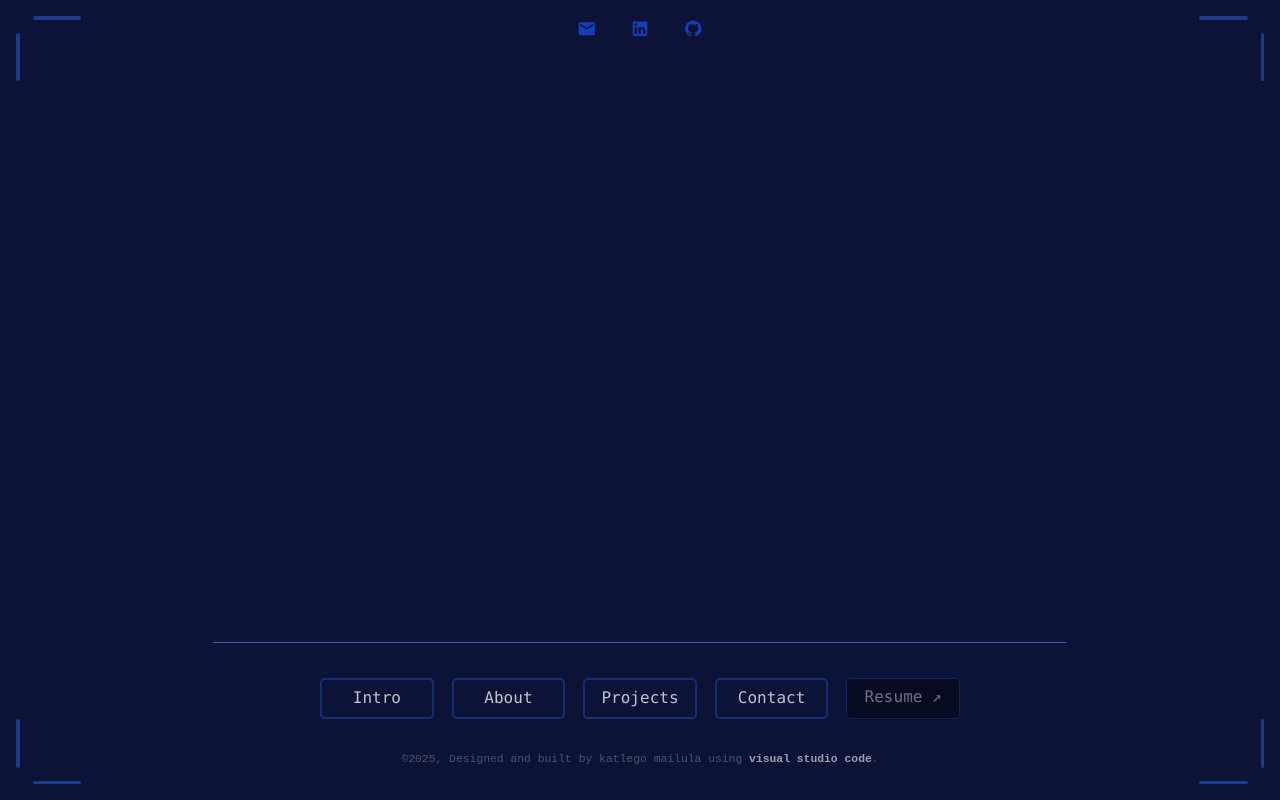
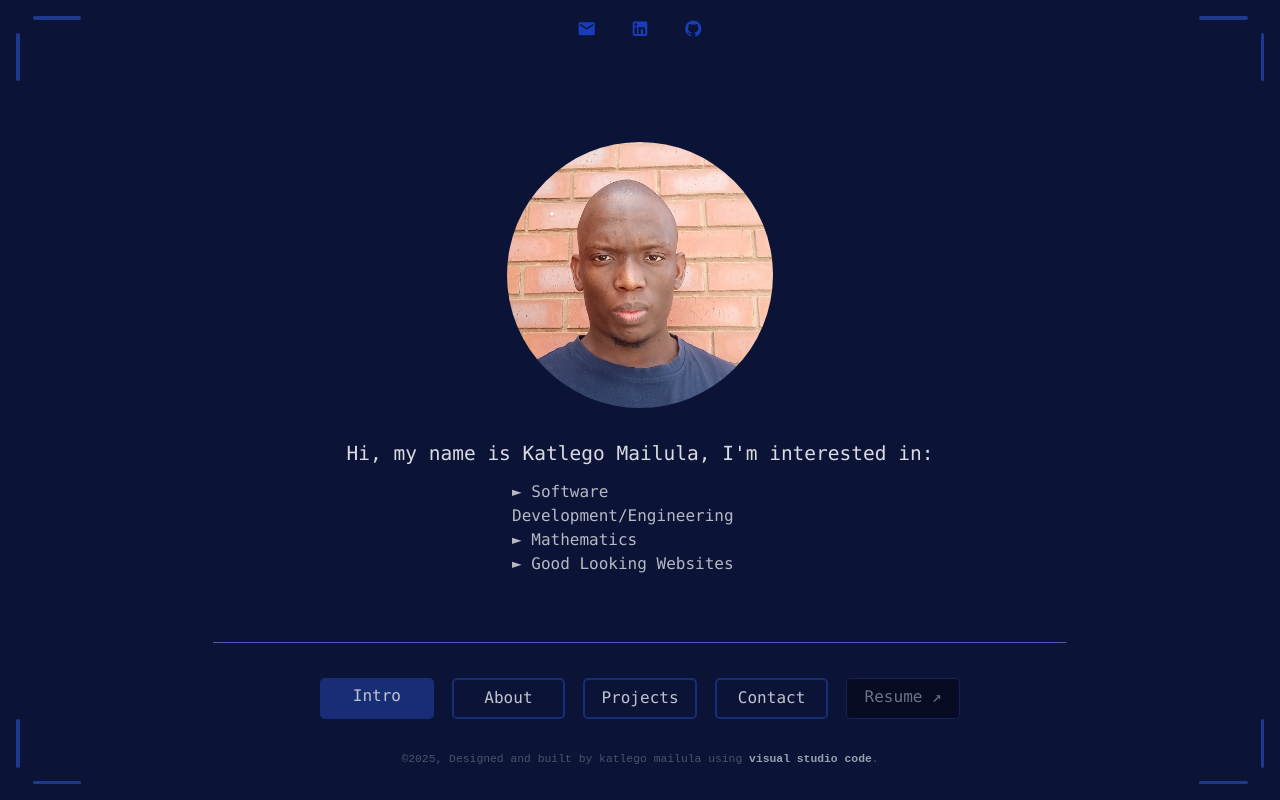
Before and after one commit to Katlego-ki/my-portfolio, a React (Vite) app: page / in a window 1280 px wide. Built offline with nearby package versions, Linux system fonts and the light colour scheme.

Commit message:
added logo

```diff
--- a/index.html
+++ b/index.html
@@ -4,7 +4,8 @@
     <meta charset="UTF-8" />
     <link rel="stylesheet" href="https://cdn.jsdelivr.net/npm/@mdi/font@6.x/css/materialdesignicons.min.css" />
     <meta name="viewport" content="width=device-width, initial-scale=1.0" />
-    <title>Vite + React + TS</title>
+    <title>Katlego Mailula</title>
+    <Link rel="icon" href="/mylogo.png" type="image/png"/>
   </head>
   <body>
     <div id="root"></div>
--- a/src/App.tsx
+++ b/src/App.tsx
@@ -13,6 +13,7 @@ function App() {
     <Router>
       <Routes>
         <Route path="/" element={<Layout />}>
+          <Route path="/" element={<Intro />} />
           <Route path="intro" element={<Intro />} />
           <Route path="about" element={<About />} />
           <Route path="contact" element={<Contact />} />
--- a/src/Pages/About.tsx
+++ b/src/Pages/About.tsx
@@ -54,9 +54,9 @@ const About = () => {
       <div className="w-2/3 mx-auto mt-10">
         <h2 className="text-center mx-auto text-2xl font-mono mt-15">I'm Open to the following roles in Software Engineering :</h2>
         <p className="text-center text-lg bg-black mt-4">
-          &#9658; Graduate Programmes.
-          <br></br>&#9658; Junior Roles.
-          <br></br>&#9658; Internships.</p>
+          &#9658; Graduate Programmes.<br></br>
+          &#9658; Junior Roles.<br></br>
+          &#9658; Internships.</p>
       </div>
     </div>
   );
--- a/src/Pages/Layout.tsx
+++ b/src/Pages/Layout.tsx
@@ -8,8 +8,8 @@ const Layout = () => {
     _clicked: "w-35 opacity-75 bg-blue-900 text-white font-mono px-3 py-2 rounded-md cursor-pointer text-center",
     _notClicked: "w-35 opacity-75 border-solid border-blue-900 border-2 text-white font-mono px-3 py-2 rounded-md cursor-pointer text-center",
   };
-
-  const [buttonClicked, setButtonClicked] = useState<boolean[]>(Array(4).fill(false));
+  //alternatively [true, false, false, false] but this is more dynamic
+  const [buttonClicked, setButtonClicked] = useState<boolean[]>([true,...Array(3).fill(false)]);
 
   const handleClick = (index: number) => {
     setButtonClicked(prevState => {
@@ -50,7 +50,6 @@ const Layout = () => {
 
           <Outlet />
 
-
           <div className='footer w-full fixed bottom-10'>
             <svg className="w-2/3 h-1 mx-auto " viewBox="0 100 1">
               <line x1="0" x2="100%" stroke="#55B" strokeWidth="2" />
@@ -67,9 +66,9 @@ const Layout = () => {
                 </Link>
               ))}
               {/*resume button*/}
-              <Link to="/resume" className="w-35 text-center bg-black opacity-40 border-solid border-blue-900 border-1 text-white font-mono px-3 py-2 rounded-md cursor-pointer">
+              <a href="/myResume.pdf" className="w-35 text-center bg-black opacity-40 border-solid border-blue-900 border-1 text-white font-mono px-3 py-2 rounded-md cursor-pointer" target="_blank" rel="noopener noreferrer">
                 Resume &#8599;
-              </Link>
+              </a>
             </div>
             <p className="mx-auto mt-10 text-gray-600 text-sm text-center">&copy;2025, Designed and built by katlego mailula using <a className="text-gray-400"><b>visual studio code</b></a>.</p>
           </div>
--- a/src/Pages/Projects.tsx
+++ b/src/Pages/Projects.tsx
@@ -2,7 +2,10 @@ const Projects = () => {
     return (
         <div className="flex-column justify-center bg opacity-50 h-2/3 w-3/4 mx-auto bg-black mt-10 rounded-lg">
             <h1 className="border-solid border-2 border-gray-400 text-center rounded-md mx-auto text-4xl font-mono">Projects:</h1>
+            <p className="text-center text-lg bg-black mt-10">
+                Here are some of the projects I've worked on:
 
+            </p>
         </div>
     )
 };
```
Also changed, not shown: public/mylogo.png (added), 1 other file (tests, documents, lock files or other folders).
